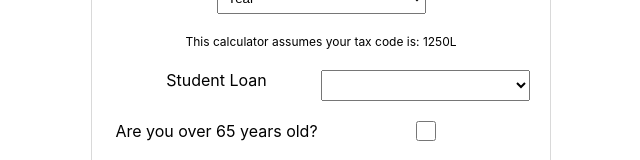
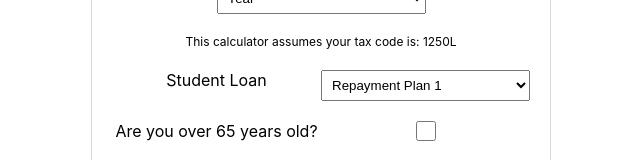
Before and after one commit to ektarathi/tax-calculator, a React (Create React App) app: page / in a window 1280 px wide. Shown: the part 231-391 px from the top of the page, without its empty margins (319-959 px from the left). Built offline with nearby package versions, Linux system fonts and the light colour scheme.

Commit message:
Created Resuable Components

```diff
--- a/src/App.tsx
+++ b/src/App.tsx
@@ -1,13 +1,12 @@
 import React from 'react';
-import logo from './logo.svg';
 import './App.scss';
 import './scss/base.scss';
-import Form from './components/Form';
+import TaxForm from './components/TaxForm';
 
 function App() {
   return (
     <div className="App">
-      <Form />
+      <TaxForm />
     </div>
   );
 }
--- /dev/null
+++ b/src/components/DropDown.tsx
@@ -0,0 +1,24 @@
+import React from 'react'
+export interface DropDownProps {
+    label: string;
+    id: string;
+    onChange: (event: any) => void;
+    value: any;
+    option1: string; option2: string;
+}
+
+const DropDown: React.SFC<DropDownProps> = ({label, id, onChange, value, option1, option2}: DropDownProps) => {
+    return (
+        <div className="question">
+            <label htmlFor={id}>{label}</label>
+            <select className={id} value={value} id="taxYear" onChange={onChange}>
+                <option value={option1}>
+                    {option1}
+                </option>
+                <option value={option2}>{option2}</option>
+            </select>
+        </div>
+     );
+}
+
+export default DropDown;
--- a/src/components/StudentLoan.tsx
+++ /dev/null
@@ -1,23 +0,0 @@
-import React, { Component } from 'react'
-export interface StudentLoanProps {
-    label: string;
-    onChange: (event: any) => void;
-    loanSelect: any;
-}
-
-const StudentLoan: React.SFC<StudentLoanProps> = ({label, onChange, loanSelect}: StudentLoanProps) => {
-    return (
-        <div className="question">
-            <label htmlFor="loanPlan">{label}</label>
-            <select value={loanSelect} id="loanPlan" onChange={onChange}>
-                <option></option>
-                <option value="plan1">
-                    Repayment Plan 1
-                </option>
-                <option value="plan2">Repayment Plan 2</option>
-            </select>
-        </div>
-     );
-}
-
-export default StudentLoan;
--- a/src/components/Form.tsx
+++ b/src/components/TaxForm.tsx
@@ -1,7 +1,6 @@
 import React from "react";
 import Checkbox from "./Checkbox";
-import TaxYear from "./TaxYear";
-import StudentLoan from "./StudentLoan";
+import DropDown from "./DropDown";
 import FormDetails from './FormDetails';
 import { calculateIncomeTax } from "../utiities/IncomeTax";
 import { calculateNationalInsurance } from "../utiities/NI";
@@ -12,9 +11,9 @@ export interface FormProps {}
 
 const Form: React.SFC<FormProps> = () => {
   const [value, setValue] = React.useState("" as any);
-  const [loanSelect, setLoanSelect] = React.useState("");
+  const [loanSelect, setLoanSelect] = React.useState('Repayment Plan 1');
   const [ageChecked, setAgeChecked] = React.useState(false);
-  const [taxYear, setTaxYear] = React.useState("19/20");
+  const [taxYear, setTaxYear] = React.useState("2019/20");
   const [displayTable, setDisplayTable] = React.useState(false);
   const [taxableSalary, setTaxableSalary] = React.useState("" as any);
   const [incomeTax, setIncomeTax] = React.useState("" as any);
@@ -25,6 +24,8 @@ const Form: React.SFC<FormProps> = () => {
 
   const calculateTax = (event: any) => {
     event.preventDefault();
+
+    // Displaying the error messages
     if (value < 12500) {
       setDisplayTable(false);
       setError(true);
@@ -33,10 +34,10 @@ const Form: React.SFC<FormProps> = () => {
     }
 
     if (loanSelect === "Repayment Plan 2") {
-      if (value < 26575 && taxYear === "20/21") {
+      if (value < 26575 && taxYear === "2020/21") {
         setDisplayTable(false);
         setError(true);
-      } else if (value < 25725 && taxYear === "19/20") {
+      } else if (value < 25725 && taxYear === "2019/20") {
         setDisplayTable(false);
         setError(true);
       } else {
@@ -88,10 +89,13 @@ const Form: React.SFC<FormProps> = () => {
       <form className="formQuestions">
         <h2>Enter your details</h2>
         <FormDetails error={error} onChange={(event) => setValue(event.target.value)} value={value}/>
-        <StudentLoan
+        <DropDown
           label="Student Loan"
+          id="loanPlan"
           onChange={selectLoanValue}
-          loanSelect={loanSelect}
+          value={loanSelect}
+          option1="Repayment Plan 1"
+          option2="Repayment Plan 2"
         />
         <Checkbox
           text="Are you over 65 years old?"
@@ -99,7 +103,7 @@ const Form: React.SFC<FormProps> = () => {
           checked={ageChecked}
           onChange={(e) => setAgeChecked(!ageChecked)}
         />
-        <TaxYear label="TaxYear" onChange={handleChange} value={taxYear} />
+        <DropDown label="TaxYear" id="taxYear" onChange={handleChange} value={taxYear} option1="2019/20" option2="2020/21"/>
         <button id="submitTax" className="btn" onClick={calculateTax}>
           Calculate your tax
         </button>
--- a/src/components/TaxYear.tsx
+++ /dev/null
@@ -1,22 +0,0 @@
-import React from 'react'
-export interface DropDownProps {
-    label: string;
-    onChange: (event: any) => void;
-    value: any;
-}
-
-const DropDown: React.SFC<DropDownProps> = ({label, onChange, value}: DropDownProps) => {
-    return (
-        <div className="question">
-            <label htmlFor="taxYear">{label}</label>
-            <select className="taxYear" value={value} id="taxYear" onChange={onChange}>
-                <option value="19/20">
-                    2019/20
-                </option>
-                <option value="20/21">2020/21</option>
-            </select>
-        </div>
-     );
-}
-
-export default DropDown;
--- a/src/utiities/NI.ts
+++ b/src/utiities/NI.ts
@@ -1,7 +1,7 @@
 export const calculateNationalInsurance = (value: any, ageValue: any, taxYear: any) => {
   let natInsurance, natInsureThresh;
   // national insurance threshold
-  if(taxYear === '19/20') {
+  if(taxYear === '2019/20') {
     natInsureThresh = 719;
   } else {
     natInsureThresh = 792;
--- a/src/utiities/StudentLoan.ts
+++ b/src/utiities/StudentLoan.ts
@@ -2,10 +2,10 @@ export const studentLoan = (value: any, option: any, year: any) => {
     console.log(option, year);
     // student loan threshold
     let studentLoanThresh;
-    if(option === 'plan1') {
+    if(option === 'Repayment Plan 1') {
         studentLoanThresh = 17330;
-    } else if(option === 'plan2') {
-        if(year === '19/20') {
+    } else if(option === 'Repayment Plan 2') {
+        if(year === '2019/20') {
             studentLoanThresh = 25725;
         } else {
             studentLoanThresh = 26575;
```
Also changed, not shown: 1 other file (tests, documents, lock files or other folders).
